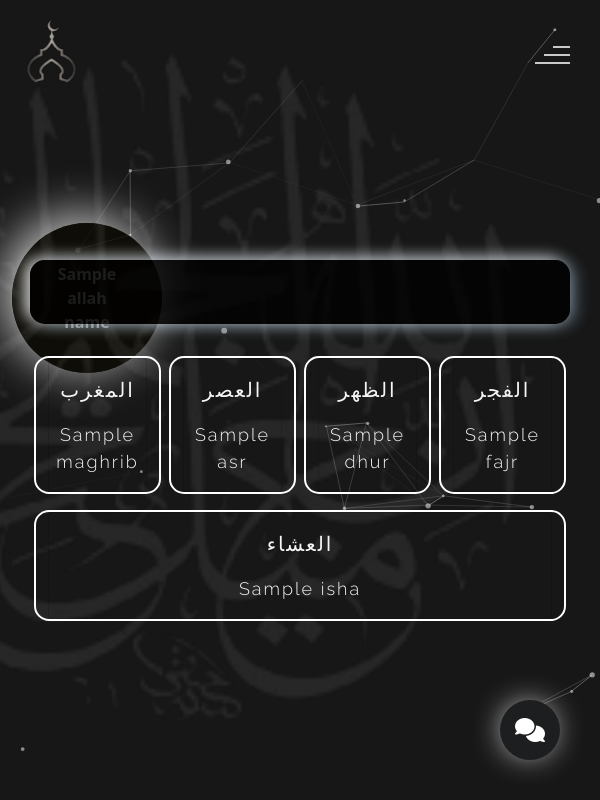
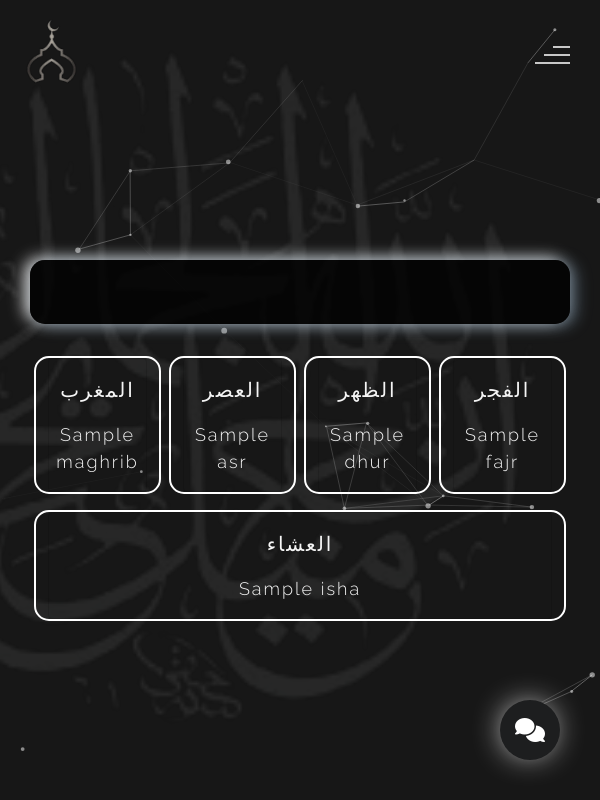
Before and after one commit to karim-aboelazm/Islamic_GP, a Django app: template islamic/templates/home.html in a window 600 px wide. Run offline with Django 4.2, Linux system fonts and the light colour scheme; data comes from the database, SQL or seed files in the repository; the template is opened without the code that fills it: values that come from a table or form of the project are taken from there, most other values are stand-ins (such as "Sample title", 1, 10 or a date in 2020); some libraries are stand-ins or nearby versions.

Commit message:
Last Edit

```diff
--- a/islamic/templates/home.html
+++ b/islamic/templates/home.html
@@ -3,7 +3,7 @@
 {% block title %} ISLAMIC {% endblock title %}
 {% block top_content %}
   <div class="row">
-    <div class="col-md-8 mx-auto">
+    <div class="col-md-8 mx-auto " >
       <script>
         const messages = [
           {% for d in duaas%}
@@ -134,8 +134,18 @@
 {% endblock bottom_content %}
 {% block header__card__content %}
   <div class="col-md-3"></div>
-  <div class="col-md-7 pt-3 pb-5 px-5 text-right header__card" id="ayah_num">
-    <div id="ayah-container" class="pt-5"></div>
+  <div class="col-md-7 pt-3 pb-5 px-5  text-right header__card" id="ayah_num">
+    <div id="ayah-container" class="pt-5 "></div>
   </div>
   <div class="col-md-2"></div>
+
+  <style>
+    @media screen and (max-width: 600px) {
+      .message-container {display: none !important;}
+      .balloon {display: none;}
+      #ayah_font {font-size: 15px !important;}
+      #ayah_font1 {font-size: 15px !important;}
+      #ayah_num {font-size: 13px !important;}
+    }
+  </style>
 {% endblock header__card__content %}
--- a/templates/snippets/scripts.html
+++ b/templates/snippets/scripts.html
@@ -10,7 +10,7 @@
         var surah = surahs[ayah.surah-1].fields; // Get the ayah at the specified index and wrap around if we go beyond the list length
         var juz = juzs[ayah.juz-1].fields; // Get the ayah at the specified index and wrap around if we go beyond the list length
         var hizb = hizbs[ayah.hizb-1].fields; // Get the ayah at the specified index and wrap around if we go beyond the list length
-        $("#ayah-container").html("<p class='text-white text-center' > ﴿ "+ ayah.text +" ﴾ </p>"+"<p class='text-center' style='font-size:16px;position:relative:top:10px;font-weight:700;' >"+"<span id='ayah_num'>"+" ( "+"سورة "+surah.name+" ، "+ surah.revelation_type  +" ، ايه"+" ( "+ayah.ar_number+" ) " +" ، جزء"+" ( "+juz.ar_number+" ) "  +" ، حزب"+" ( "+hizb.ar_number+" ) " +" ) "+"</span>"+"</p>"); // Update the HTML element with the ayah text and translation
+        $("#ayah-container").html("<p class='text-white text-center' id='ayah_font' > ﴿ "+ ayah.text +" ﴾ </p>"+"<p class='text-center'  style='font-size:16px;position:relative:top:10px;font-weight:700;' id='ayah_font1' >"+"<span id='ayah_num'>"+" ( "+"سورة "+surah.name+" ، "+ surah.revelation_type  +" ، ايه"+" ( "+ayah.ar_number+" ) " +" ، جزء"+" ( "+juz.ar_number+" ) "  +" ، حزب"+" ( "+hizb.ar_number+" ) " +" ) "+"</span>"+"</p>"); // Update the HTML element with the ayah text and translation
         localStorage.setItem('currentAyahIndex', ayahIndex + 1); // Increment the ayah index and store it in localStorage
     }
 
```
Also changed, not shown: islamic/templates/quraan_list.html (+17 -3 lines).
